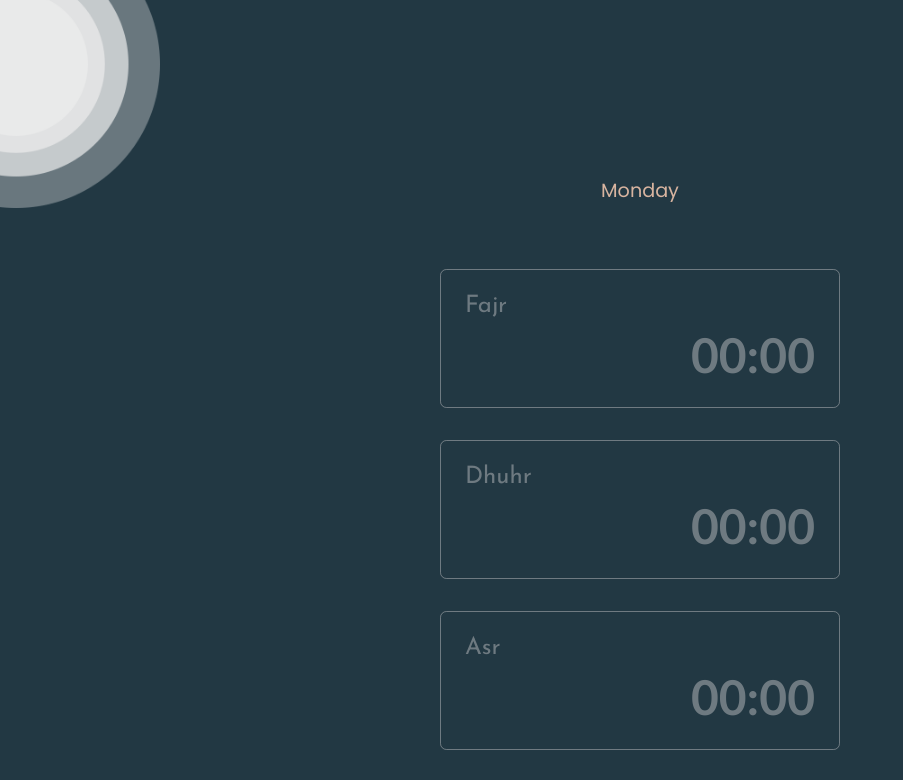
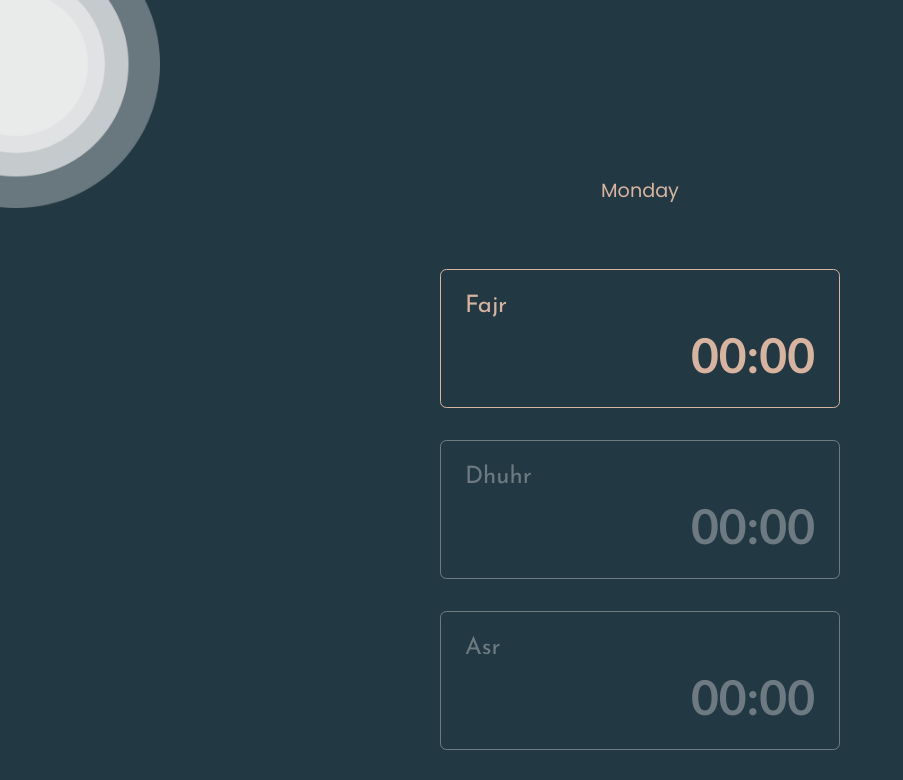
Before and after one commit to murtuzaalisurti/salah, a Next.js app: page / in a window 1280 px wide. Shown: the top 780 px of the page, without its empty margins (0-903 px from the left). Built offline with nearby package versions, Linux system fonts and the light colour scheme; no server answers; a web font is replaced by a local one.

Commit message:
fixed next salah highlight issue ⚡

```diff
--- a/styles/styles.scss
+++ b/styles/styles.scss
@@ -128,15 +128,16 @@ body {
             }
 
         }
+
+        .done {
+            color: $done-color;
+            border-color: $done-color;
+        }
+
         //:not(.pending) ~ .pending.first, .reset
         .pending.first, .reset {
             color: $highlight-color;
             border-color: $highlight-color;
         }
-
-        .done {
-            color: $done-color;
-            border-color: $done-color;
-        }
     }
 }
```
